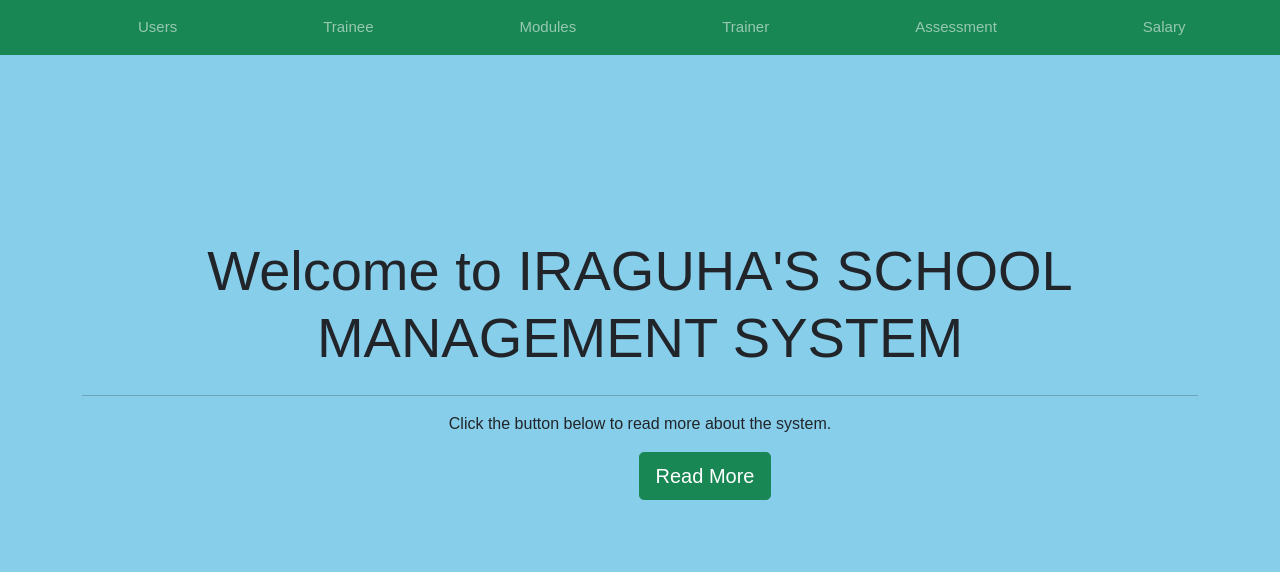
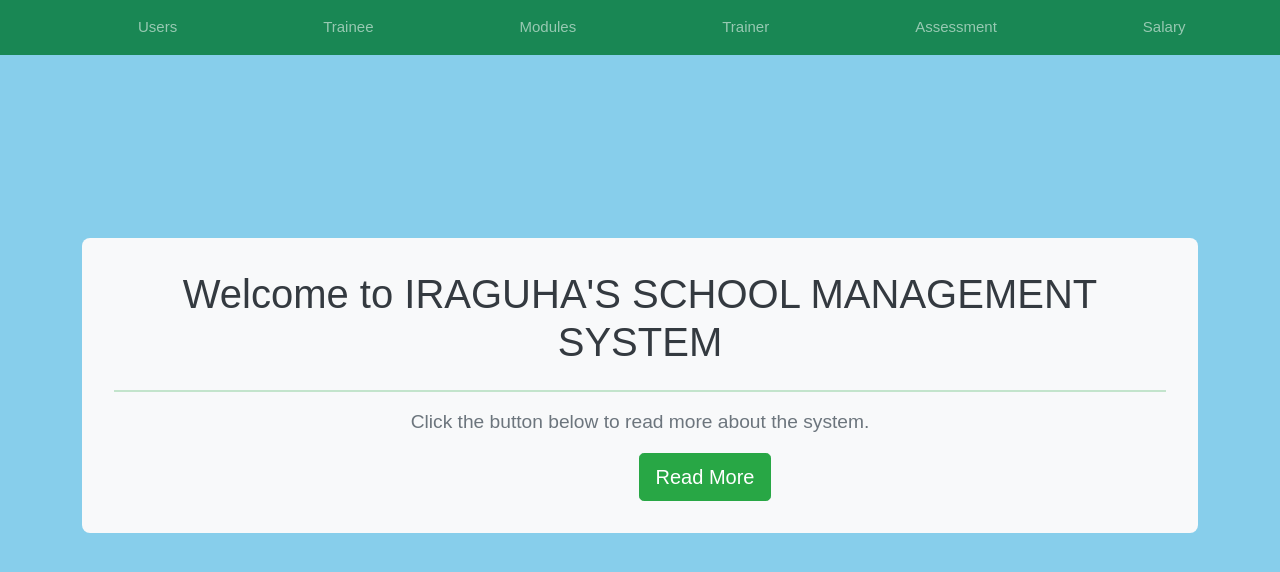
Before and after one commit to jeanaimeiraguha/SCHOOL_MANAGEMENT_SYSTEM, a PHP site: page / in a window 1280 px wide; the page is wider, and only the part inside the window is pictured. Shown: the top 572 px of that part. Run offline with PHP 8.4, Linux system fonts and the light colour scheme.

Commit message:
initial commit

```diff
--- a/VIEW/index.php
+++ b/VIEW/index.php
@@ -1,15 +1,67 @@
 <!DOCTYPE html>
 <html lang="en">
 <head>
-    <link rel="stylesheet" href="css/bootstrap.css">
+    <link rel="stylesheet" href="css/bootstrap.min.css">
     <link rel="stylesheet" href="index.css">
     <meta charset="UTF-8">
     <meta name="viewport" content="width=device-width, initial-scale=1.0">
     <title>Dashboard</title>
+    <style>
+        body {
+            padding-top: 56px; /* Adjust padding to prevent content from hiding under fixed navbar */
+        }
+
+        .navbar {
+            margin-bottom: 20px;
+        }
+
+        .navbar-nav .nav-link {
+            color: #fff;
+            transition: color 0.2s;
+        }
+
+        .navbar-nav .nav-link:hover {
+            color: #d4d4d4;
+        }
+
+        .jumbotron {
+            background-color: #f8f9fa;
+            border-radius: 8px;
+            padding: 2rem;
+            text-align: center;
+        }
+
+        .jumbotron h1 {
+            font-size: 2.5rem;
+            color: #343a40;
+        }
+
+        .jumbotron p {
+            font-size: 1.2rem;
+            color: #6c757d;
+        }
+
+        .btn-success {
+            background-color: #28a745;
+            border-color: #28a745;
+        }
+
+        .btn-success:hover {
+            background-color: #218838;
+            border-color: #1e7e34;
+        }
+
+        .btn-success:focus, .btn-success.focus {
+            box-shadow: 0 0 0 0.2rem rgba(40, 167, 69, 0.5);
+        }
+
+        hr.my-4 {
+            border-top: 2px solid #28a745;
+        }
+    </style>
 </head>
 <body>
-    <nav class="navbar navbar-expand-lg navbar-dark bg-success">
-
+    <nav class="navbar navbar-expand-lg navbar-dark bg-success fixed-top">
         <button class="navbar-toggler" type="button" data-toggle="collapse" data-target="#navbarNav" aria-controls="navbarNav" aria-expanded="false" aria-label="Toggle navigation">
             <span class="navbar-toggler-icon"></span>
         </button>
@@ -41,11 +93,10 @@
     </nav>
     <div class="container">
         <div class="jumbotron">
-            <h1 class="display-4 " >Welcome to IRAGUHA'S SCHOOL MANAGEMENT SYSTEM</h1>
-
+            <h1 class="display-4">Welcome to IRAGUHA'S SCHOOL MANAGEMENT SYSTEM</h1>
             <hr class="my-4 mb-3">
             <p>Click the button below to read more about the system.</p>
-            <a class="btn btn-success btn-lg " href="#" role="button">Read More</a>
+            <a class="btn btn-success btn-lg" href="#" role="button">Read More</a>
         </div>
     </div>
 
```
